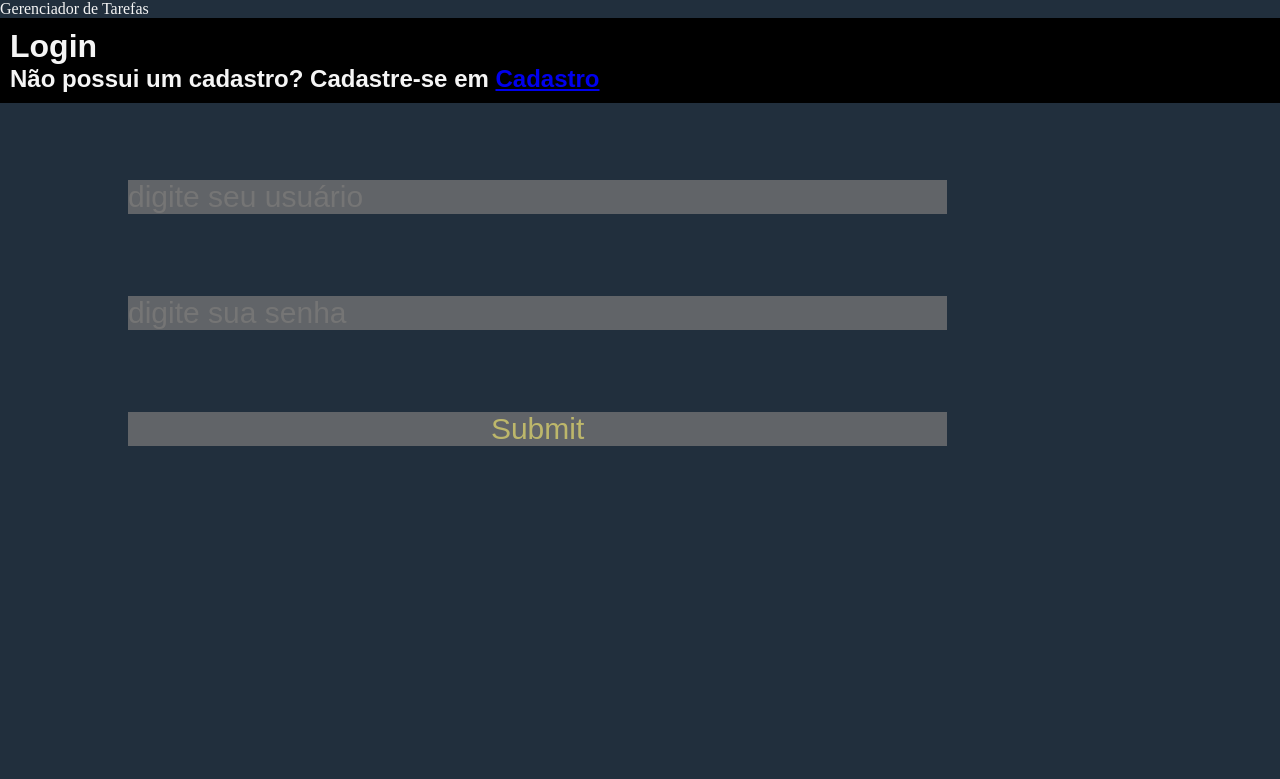
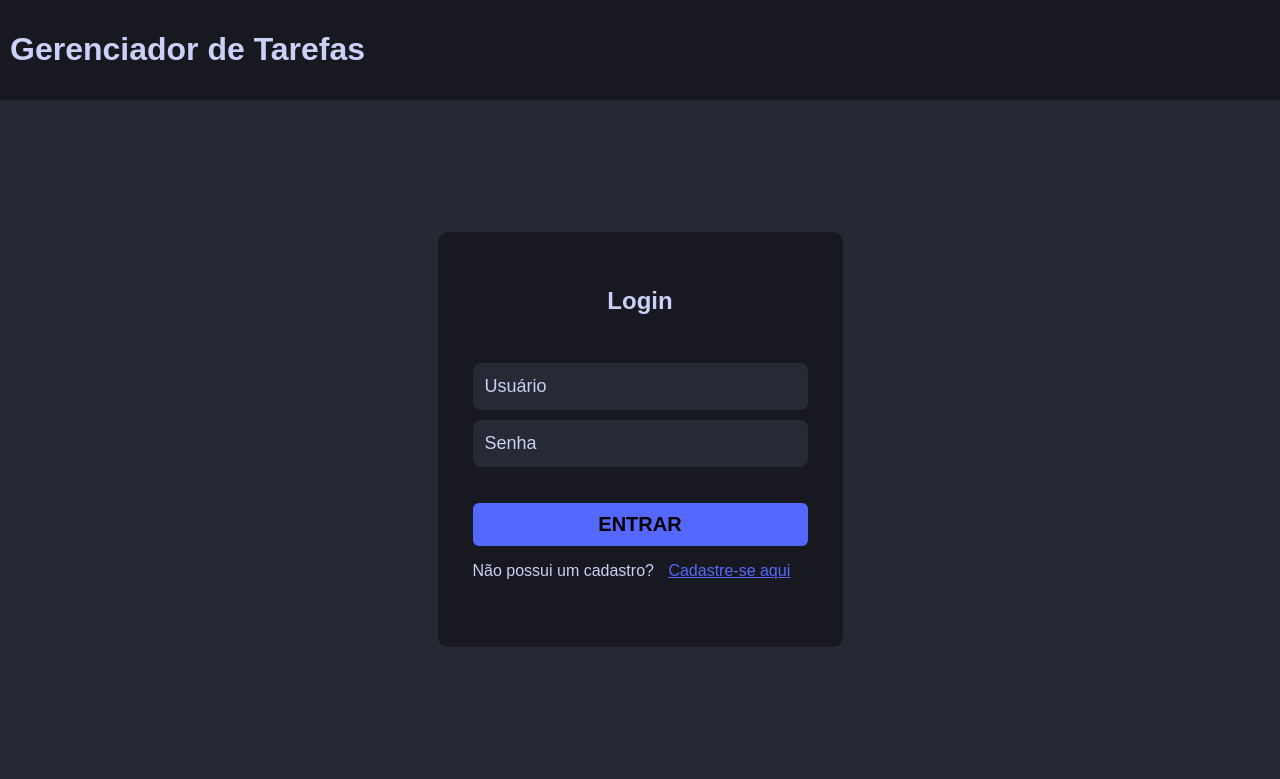
Before and after one commit to lucastrogo/GerenciadorTarefas, a Python web app: template website/templates/login.html in a window 1280 px wide. Shown: the top 779 px of the page. Run offline with Jinja, Linux system fonts and the light colour scheme; the template is opened without the code that fills it, so the values that code supplies are empty.

Commit message:
visual login e cadastro

```diff
--- /dev/null
+++ b/website/static/login.css
@@ -0,0 +1,82 @@
+body{
+    background-color: #252933;
+    font-family: Arial, Helvetica, sans-serif;
+    margin:0%
+}
+
+header{
+    background-color: #181920;
+    padding: 10px;
+    font-family: Arial, Helvetica, sans-serif;
+    color: #CBD0F7;
+    }
+
+.arealogin{
+    display: flex;
+    justify-content: center;
+    align-items: center;
+    height: 85vh;
+    justify-content: center;
+    align-items: center;
+}
+
+.login{
+    background-color: #181920;
+    width: 335px;
+    height: 345px;
+    padding: 35px;
+    display: flex;
+    flex-direction: column;
+    align-items: center;
+    border-radius: 10px;
+}
+
+.login form{
+    display: flex;
+    flex-direction: column;
+    width: 100%;
+}
+
+.login input{
+    margin-top: 10px;
+    background-color: #252A34;
+    color: #CBD0F7;
+    border: none;
+    height: 45px;
+    outline: none;
+    border-radius: 8px;
+    padding-left: 12px;
+    font-size: 18px
+}
+
+h2{
+    color: #CBD0F7
+}
+
+input::placeholder{
+    color: #CBD0F7;
+    font-size: 18px;
+}
+
+form [type=submit]{
+    display: block;
+    background-color: #5568FE;
+    font-size: 20px;
+    text-transform: uppercase;
+    font-weight: bold;
+    cursor: pointer;
+    border: none;
+    padding: 10px;
+    border-radius: 6px
+}
+form [type=submit]:hover {
+background-color: #3f4dbb;
+}
+p{
+    color: #CBD0F7
+}
+
+a{
+    color: #5568FE;
+    margin-left: 10px;
+}
--- a/website/templates/login.html
+++ b/website/templates/login.html
@@ -1,58 +1,30 @@
 <!DOCTYPE html>
 <html lang="pt-br">
+
 <head>
     <meta charset="utf8">
-    <meta name="viewport" content="width=device-width, initial-scale=1"
+    <meta name="viewport" content="width=device-width, initial-scale=1">
+    <link rel="stylesheet" type="text/css" href="{{ url_for('static',filename='login.css') }}">
     <title>Gerenciador de Tarefas</title>
-    <style type="text/css">
-        *{
-            margin:0;
-            border:0;
-            padding:0;
-        }
+</head>
 
-        header{
-            background-color: black;
-            padding: 10px;
-            font-family: 'arial';
-            color: whitesmoke;
-            }
-        body{
-            background-color:#212F3D;
-            color:whitesmoke;
-
-        }
-        form{
-            font-size: 50px;
-            width: 80%;
-            margin: 0 auto;
-            box: 2px 2px;
-
-
-        }
-        input{
-            font-size:30px;
-            width: 80%;
-            font-family: Arial, Helvetica, sans-serif;
-            background-color:#616468;
-            color:darkkhaki;
-        }
-    </style>
-</head>
 <body>
     <header>
-        <h1> Login</h1>
-        <h2> Não possui um  cadastro? Cadastre-se em <a href="cadastro.html">Cadastro</a></h2>
+        <h1> Gerenciador de Tarefas</h1>
     </header>
-    <form action="/" method="post">
-        <br>
-        <input type="text" name="usuario" placeholder="digite seu usuário">
-        <br>
-        <br>
-        <input type="password" name="senha" placeholder="digite sua senha">
-        <br>
-        <br>
-        <input type="submit" name="enviar" placeholder="enviar"
-    </form>
+    <section class="arealogin">
+        <div class="login">
+            <h2>Login</h2>
+            <form action="/" method="post">
+                <br>
+                <input type="text" name="usuario" placeholder="Usuário">
+                <input type="password" name="senha" placeholder="Senha">
+                <br>
+                <br>
+                <button type="submit" value="login">Entrar</button>
+                <p> Não possui um cadastro? <a href="cadastro">Cadastre-se aqui</a></p>
+            </form>
+        </div>
+    </section>
 </body>
 </html>
```
Also changed, not shown: website/static/cadastro.css (added, +50 -0 lines), website/templates/cadastro.html (+22 -57 lines).
